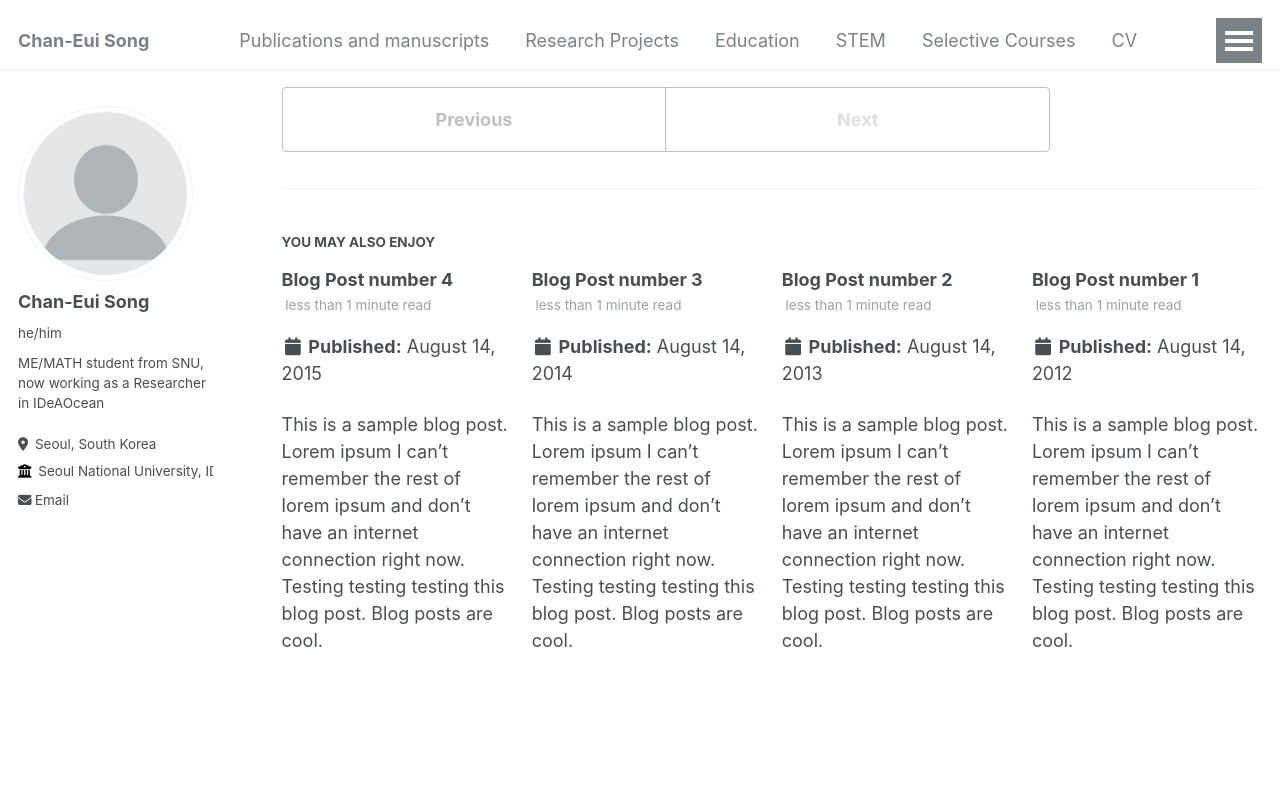
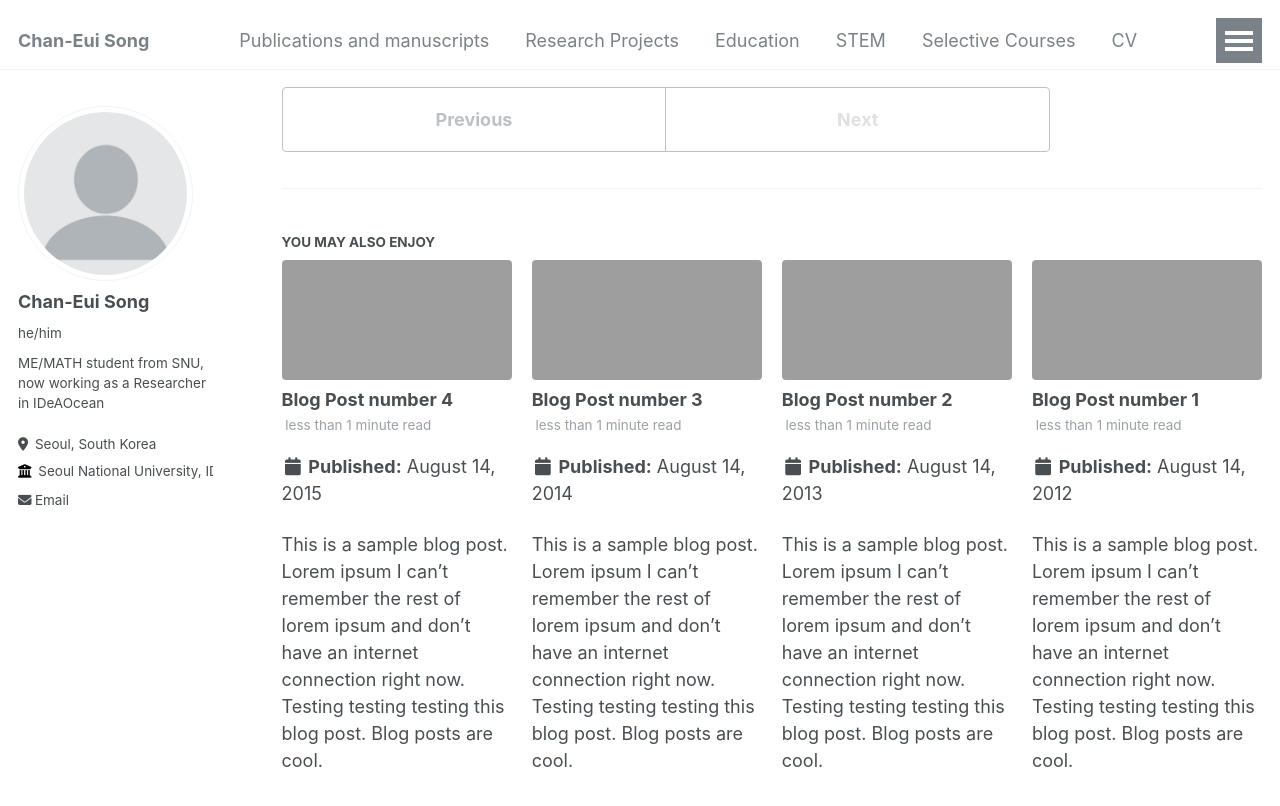
Before and after one commit to cksdml1014/chanisong, a Jekyll site: the page built from _posts/2199-01-01-future-post.md, in a window 1280 px wide and 900 px high, scrolled down 506 px. Shown: the top 806 px of the window. Built offline with Jekyll 4.4.1, drawn with Linux system fonts in a browser that asks for light colours.

Commit message:
Update _config.yml

```diff
--- a/_config.yml
+++ b/_config.yml
@@ -75,7 +75,7 @@ author:
 
 
 # Site Settings
-teaser                   :  # filename of teaser fallback teaser image placed in /images/, .e.g. "500x300.png"
+teaser                   : "images/z18-02-송찬의-12_보정본.jpg" # filename of teaser fallback teaser image placed in /images/, .e.g. "500x300.png"
 breadcrumbs              : false # true, false (default)
 words_per_minute         : 160
 future                   : true
```
